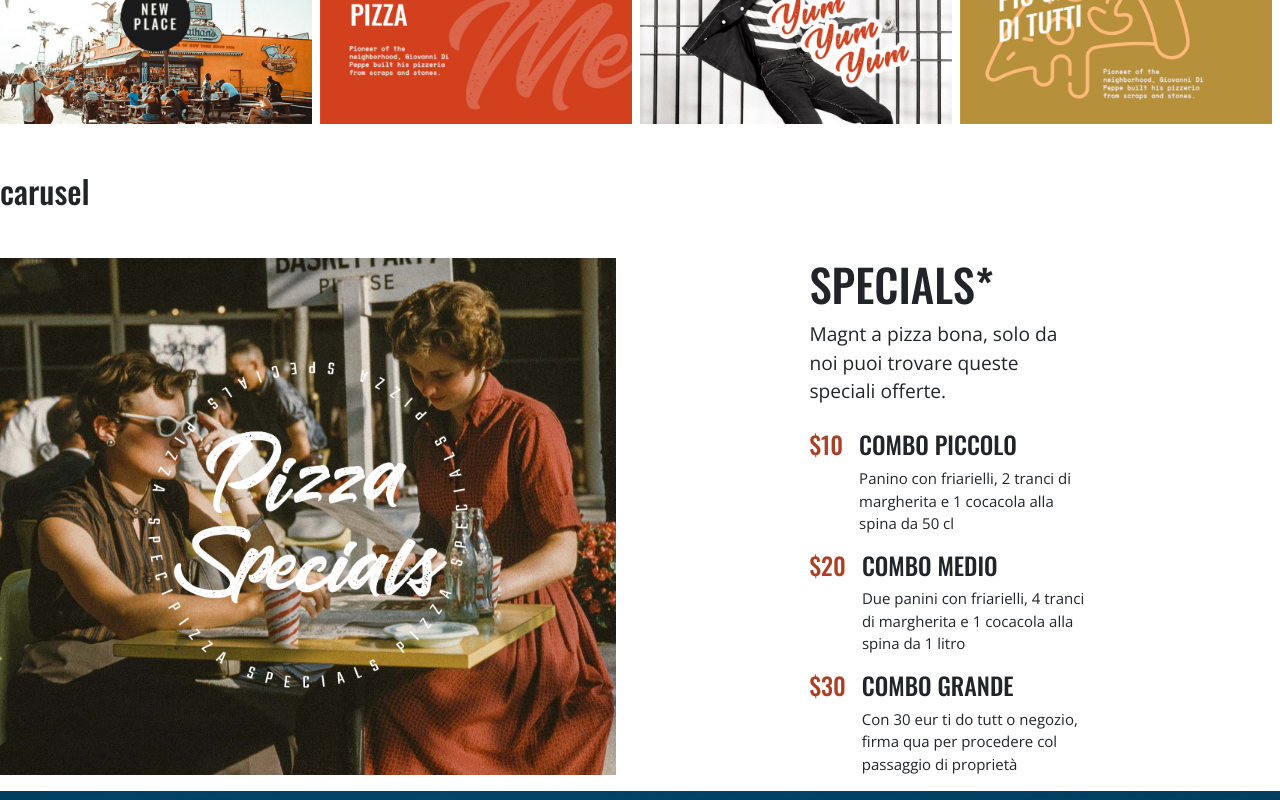
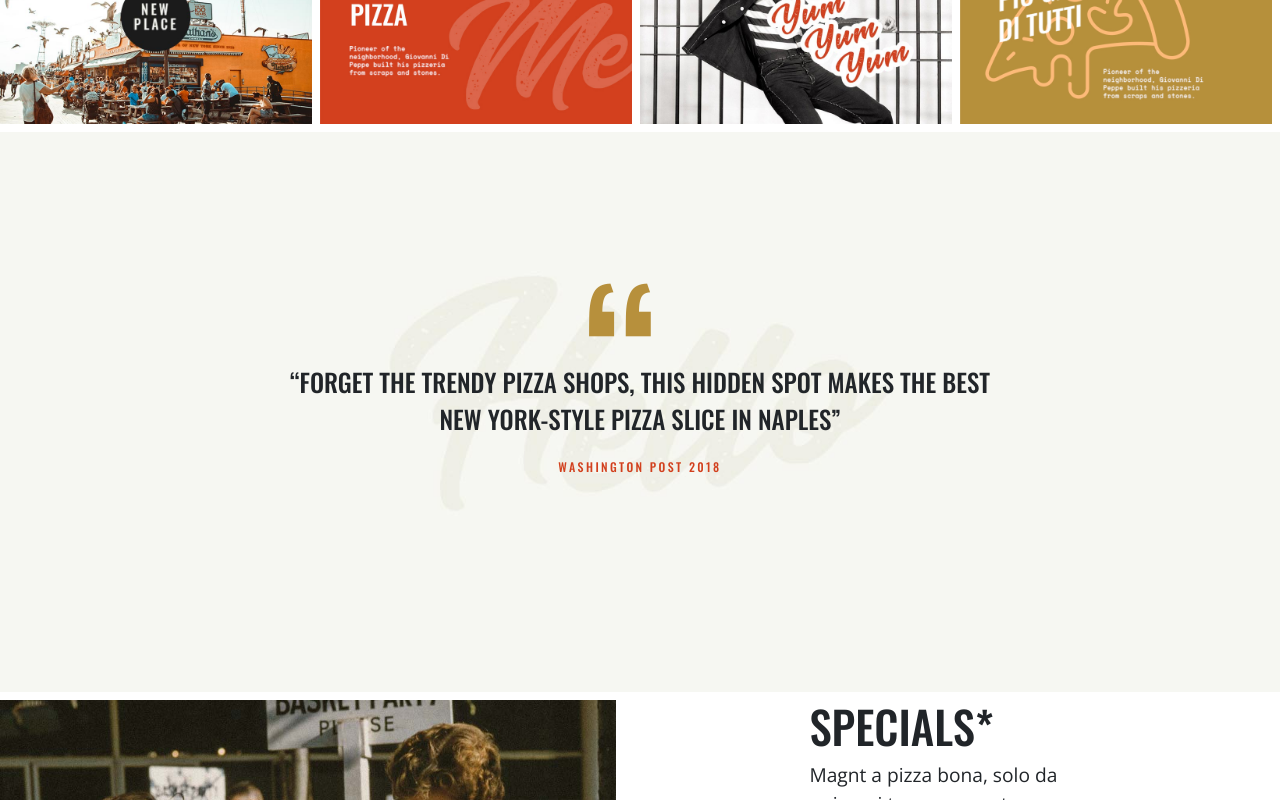
Before and after one commit to Lip-7/proj-html-vuejs, a Vue app: page / in a window 1280 px wide. Shown: the part 760-1560 px from the top of the page. Built offline with nearby package versions, Linux system fonts and the light colour scheme; a web font is replaced by a local one.

Commit message:
started CaluselPosts

```diff
--- a/src/assets/styles/partials/_variables.scss
+++ b/src/assets/styles/partials/_variables.scss
@@ -22,6 +22,8 @@ $bgYellow: #ffa500;
 $bgAltYellow: #ffa323;
 $bgGold: #b7903c;
 $bgDarkGrey: #888888;
+$bgVeryLightGrey: #F7F7F2;
+$bgVeryVeryLightGrey: #F6F7F2;
 $bgPink: #ef2853;
 $bgAltPink: #ee2852;
 $bgSalmon: #d2401e;
--- a/src/components/MainComponent.vue
+++ b/src/components/MainComponent.vue
@@ -5,6 +5,7 @@
         <OffertsComponent/>
         <ParallaxBanner/>
         <TeamCards/>
+        <Client/>
         <Events/>
         <Prenotations/>
     </main>
@@ -16,6 +17,7 @@ import GalleryInfo from './MainInnerComponents/GalleryInfoimages/GalleryInfo.vue
 import OffertsComponent from './MainInnerComponents/Offerts/OffertsComponent.vue'
 import ParallaxBanner from './MainInnerComponents/ParallaxBanner/ParallaxBanner.vue';
 import TeamCards from './MainInnerComponents/TeamCards/TeamCards.vue';
+import Client from './MainInnerComponents/Clients/Client.vue';
 import Events from './MainInnerComponents/Events/Events.vue';
 import Prenotations from './MainInnerComponents/Prenotations/Prenotations.vue';
 export default {
@@ -36,6 +38,7 @@ export default {
         TeamCards,
         Events,
         Prenotations,
+        Client,
     },
     mounted() {
 
--- /dev/null
+++ b/src/components/MainInnerComponents/Clients/Client.vue
@@ -0,0 +1,47 @@
+<template>
+    <div class="wrap my-3">
+        <div class="container">
+            <div class="row d-flex flex-nowrap overflow-hidden align-items-center">
+                <div class="col-12 col-sm-6 col-lg-3" v-for="company in store.main.clients">
+                    <SingleClient :client="company"/>
+                </div>
+            </div>
+        </div>
+    </div>
+</template>
+
+<script>
+import { store } from '../../../store/store';
+import SingleClient from './SingleClient.vue';
+export default {
+    name: 'Client',
+    data() {
+        return {
+            store,
+        }
+    },
+    methods: {
+
+    },
+    props:[],
+    components: {
+        SingleClient,
+    },
+    mounted() {
+
+    }
+}
+</script>
+
+<style lang="scss" scoped>
+@use '../../../assets/styles/partials/variables' as *;
+.wrap{
+    background-color: $bgVeryLightGrey;
+    .container{
+        padding: 80px 150px;
+        .row{
+
+        }
+    }
+}
+</style>
--- /dev/null
+++ b/src/components/MainInnerComponents/Clients/SingleClient.vue
@@ -0,0 +1,41 @@
+<template>
+    <div class="wrapper w-100 h-100">
+        <div class="imgUp fullimg w-100 h-100">
+            <a href="#">
+                <img class="img-fluid" :src="client.img" :alt="client.name">
+            </a>
+        </div>
+    </div>
+</template>
+
+<script>
+export default {
+    name: 'SingleClient',
+    data() {
+        return {
+
+        }
+    },
+    methods: {
+
+    },
+    props:['client'],
+    components: {
+
+    },
+    mounted() {
+
+    }
+}
+</script>
+
+<style lang="scss" scoped>
+@use '../../../assets/styles/partials/variables' as *;
+.wrapper{
+    .fullimg{
+        a{
+
+        }
+    }
+}
+</style>
--- a/src/components/MainInnerComponents/JourneyPosts/CaruselPosts.vue
+++ b/src/components/MainInnerComponents/JourneyPosts/CaruselPosts.vue
@@ -1,6 +1,18 @@
 <template>
-    <div class="wrap my-5">
-        <h2>carusel</h2>
+    <div class="wrap my-2">
+        <div class="container d-flex justify-content-center">
+            <div class="innerCont w-75 d-flex flex-nowrap overflow-auto">
+                <div class="singlePost w-100 text-center position-relative">
+                    <span class="apice d-block">“</span>
+                    <p class="mt-3">“Forget the trendy pizza shops, This hidden spot makes the best New York-style pizza
+                        slice in naples”</p>
+                    <span class="text-uppercase">washington post 2018</span>
+                    <div class="dots d-flex">
+
+                    </div>
+                </div>
+            </div>
+        </div>
     </div>
 </template>
 
@@ -15,7 +27,7 @@ export default {
     methods: {
 
     },
-    props:[],
+    props: [],
     components: {
 
     },
@@ -26,5 +38,48 @@ export default {
 </script>
 
 <style lang="scss" scoped>
+@use '../../../assets/styles/partials/variables' as *;
 
+.wrap {
+    background-color: $bgVeryVeryLightGrey;
+
+    .container {
+        padding: 5rem;
+
+        .innerCont {
+            background-image: url(/img/h3-testimonials-bckgrnd.jpg);
+            background-position: center;
+            background-size: cover;
+
+            .singlePost {
+                height: 400px;
+
+                .apice {
+                    font-weight: 500;
+                    color: $textGold;
+                    font-size: 192px;
+                    height: 135px;
+
+                }
+
+                p {
+                    font-size: 25px;
+                    font-weight: 500;
+                    text-transform: uppercase;
+                }
+
+                span {
+                    font-size: 12px;
+                    letter-spacing: .2em;
+                    font-weight: 500;
+                    color: $textRed;
+                }
+
+                .dots {
+
+                }
+            }
+        }
+    }
+}
 </style>
--- a/src/store/store.js
+++ b/src/store/store.js
@@ -160,6 +160,28 @@ export const store = reactive({
         }
       },
     ],
+    clients: [
+      {
+        img: '/img/h1-clients-img-1.png',
+        name: 'Big Cheese'
+      },
+      {
+        img: '/img/h1-clients-img-2.png',
+        name: 'Bludoos Bar'
+      },
+      {
+        img: '/img/h1-clients-img-3.png',
+        name: 'Vegan'
+      },
+      {
+        img: '/img/h1-clients-img-4.png',
+        name: 'Cowboy'
+      },
+      {
+        img: '/img/h1-clients-img-5.png',
+        name: 'Gordon Resturant'
+      },
+    ],
   },
   footer: {
     locals: [
@@ -189,6 +211,8 @@ export const store = reactive({
 
 /* cose da fare quando avrò tempo:
 carosello posts del main
+carosello Clients
+carosello pizze
 impostare nell'header i cambi si pizza al click
 fixare la parte degli eventi
 aggiungere la scritta che scende nel ParallaxBanner
```
